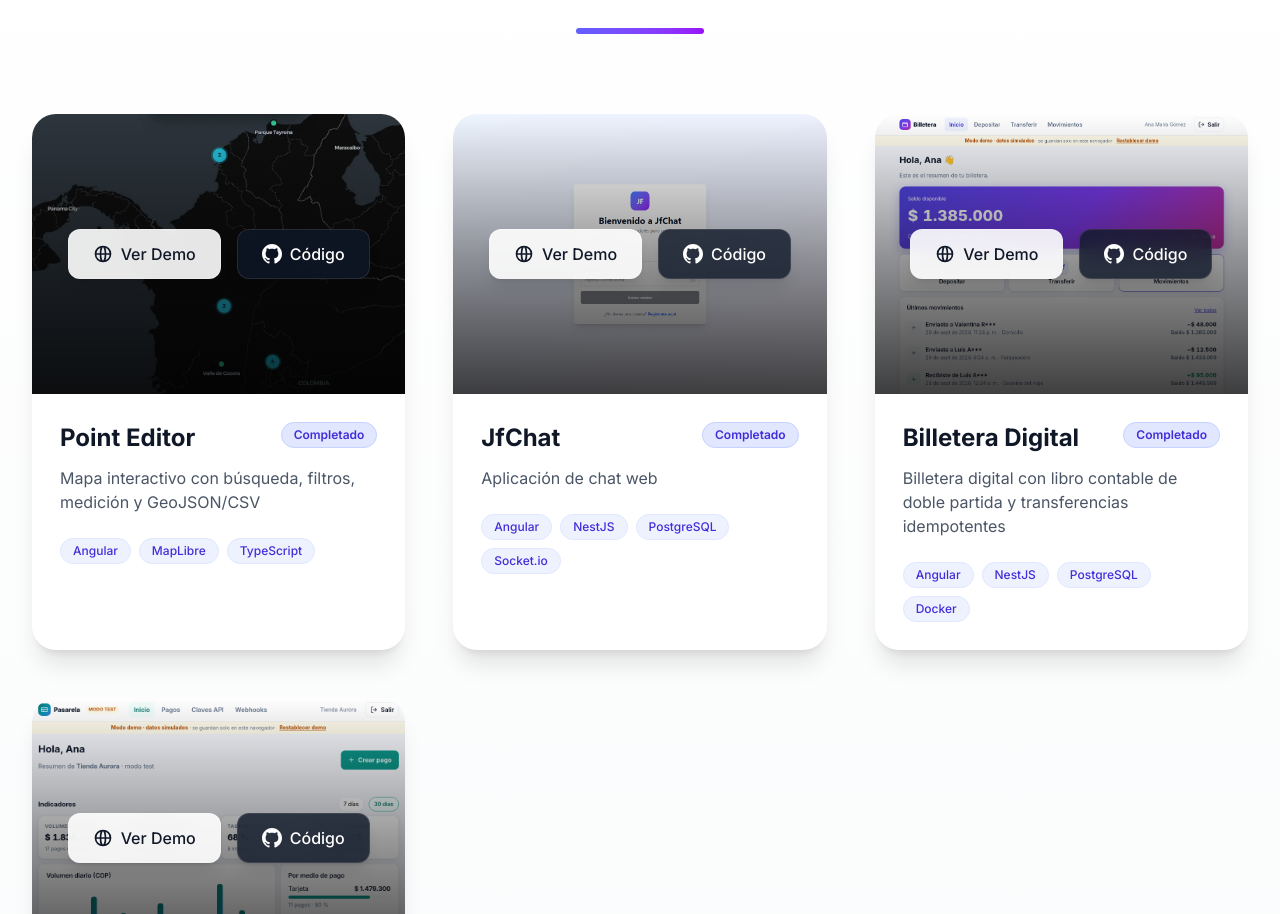
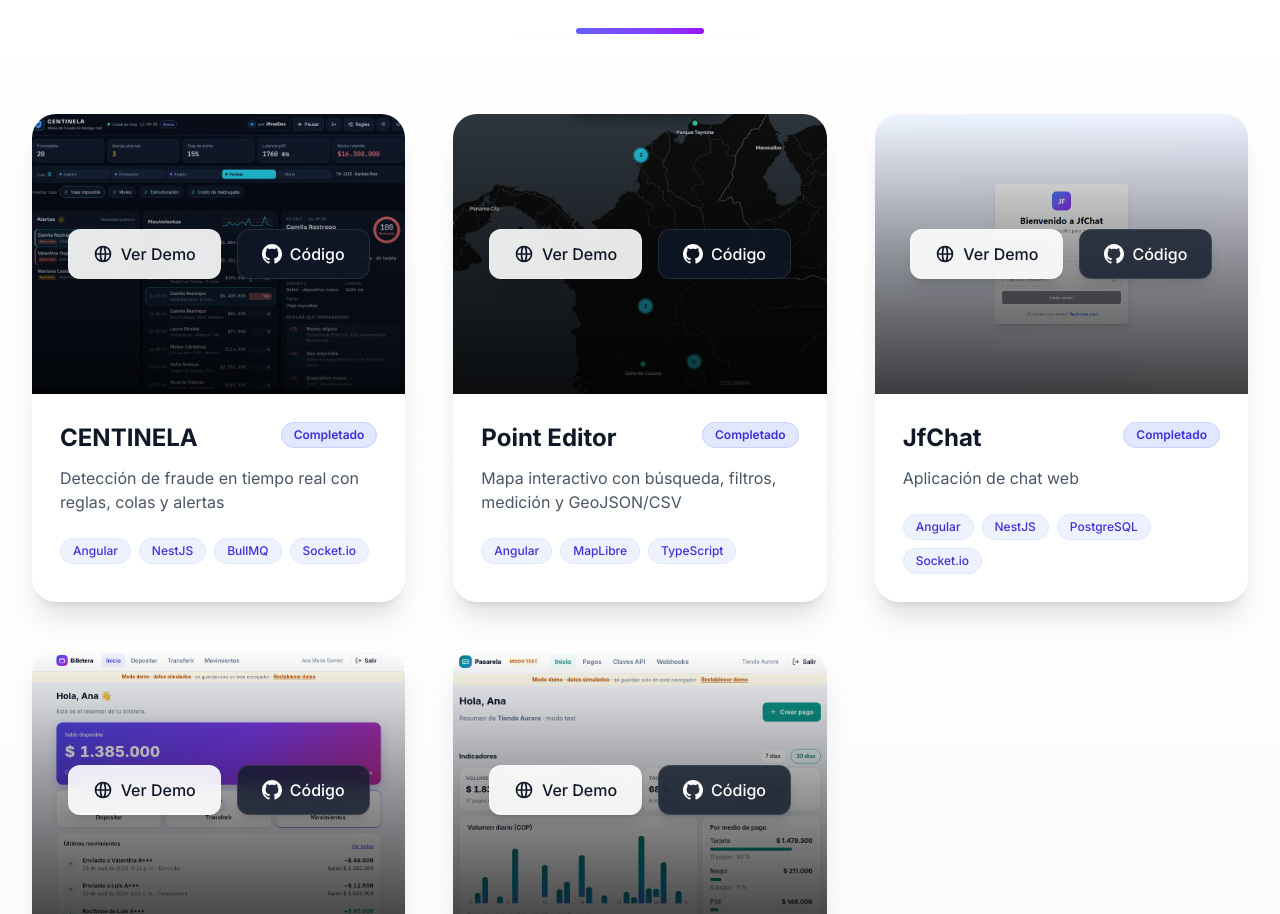
Before and after one commit to JFredMC/portfolio, an Angular app: page / in a window 1280 px wide. Shown: the part 4107-5021 px from the top of the page. Built offline with nearby package versions, Linux system fonts and the light colour scheme.

Commit message:
feat(projects): agrega CENTINELA (detección de fraude en tiempo real)

```diff
--- a/src/app/features/projects/projects.ts
+++ b/src/app/features/projects/projects.ts
@@ -16,6 +16,15 @@
   };
 
   projects: IProject[] = [
+    {
+      title: 'CENTINELA',
+      description: 'Detección de fraude en tiempo real con reglas, colas y alertas',
+      tech: ['Angular', 'NestJS', 'BullMQ', 'Socket.io'],
+      codeLink: 'https://github.com/JFredMC/centinela',
+      demoLink: 'https://jfredmc.github.io/centinela/',
+      status: 'completed',
+      image: 'projects/centinela.webp',
+    },
     {
       title: 'Point Editor',
       description: 'Mapa interactivo con búsqueda, filtros, medición y GeoJSON/CSV',
```
Also changed, not shown: public/projects/centinela.webp (added).
